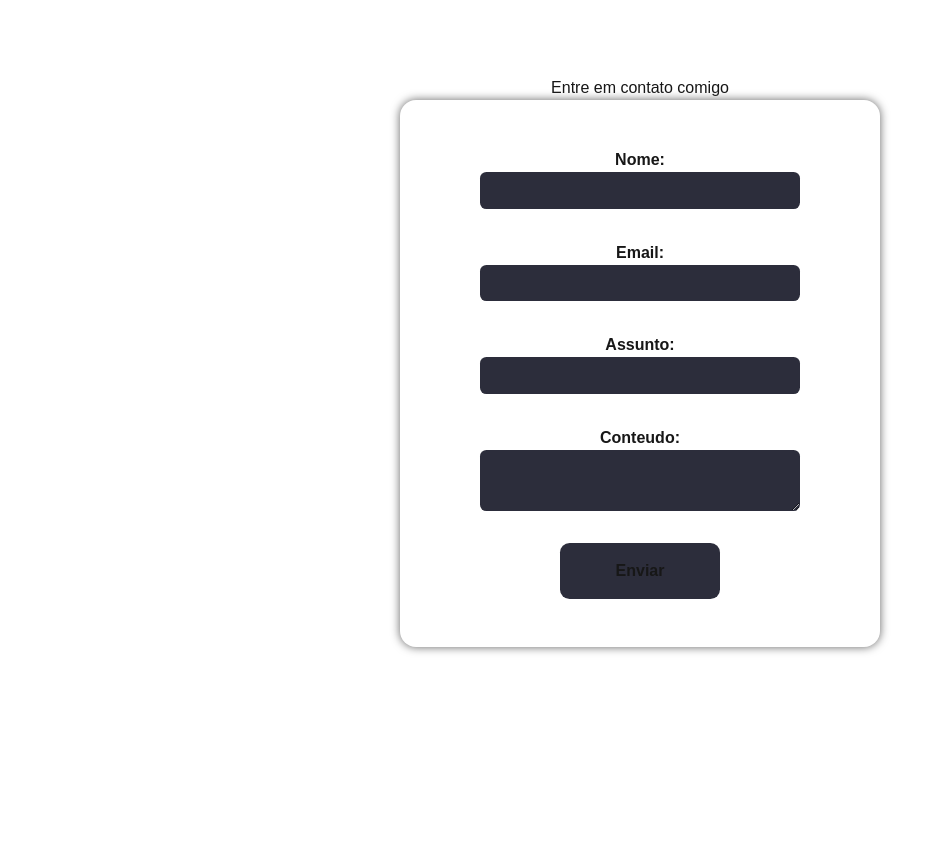
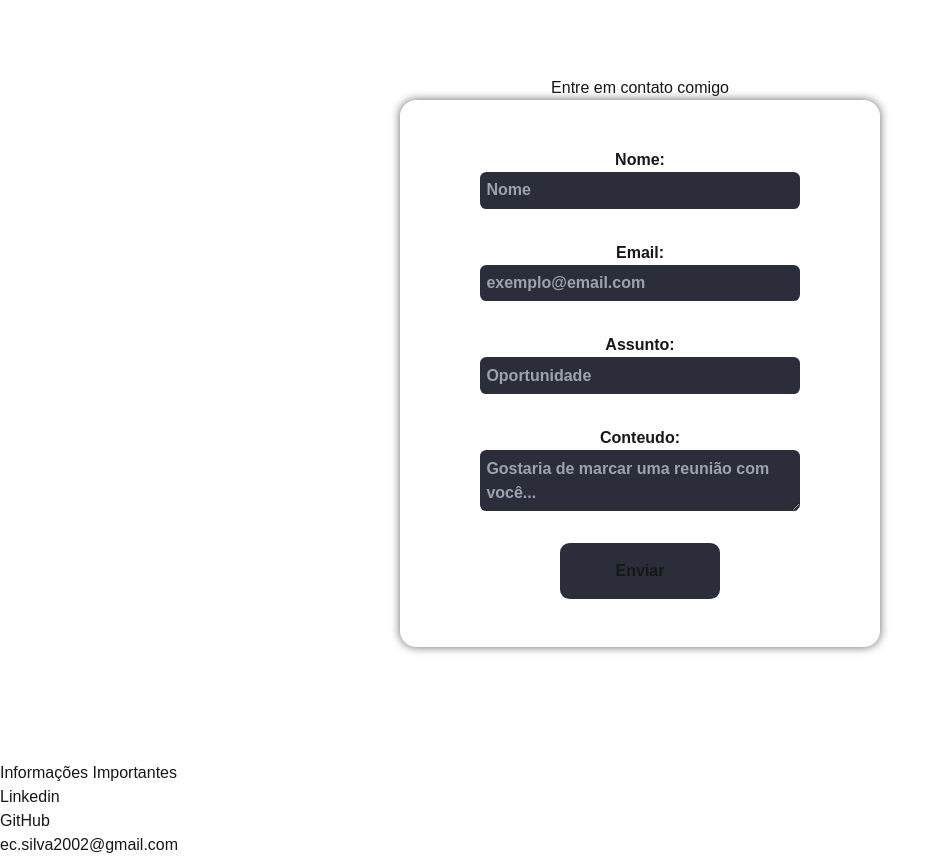
Before and after one commit to ericNKS/_ecsilva, a Next.js app: page / in a window 1280 px wide. Shown: the part 2420-3277 px from the top of the page, without its empty margins (0-949 px from the left). Before the commit the page ends 3181 px from the top, so only its background shows below. Built offline with nearby package versions, Linux system fonts and the light colour scheme.

Commit message:
feat: add email sending

```diff
--- a/src/app/components/contact/contact.tsx
+++ b/src/app/components/contact/contact.tsx
@@ -1,3 +1,6 @@
+'use client'
+
+import { ChangeEvent, useState } from "react";
 import PagesLayout from "../layout/pagesLayout";
 import styles from "./style/Contact.module.css";
 
@@ -12,25 +15,28 @@ export default function Contact() {
                         </h1>
                     </div>
                     <div className={styles.contactSpace}>
+
+                    <form action="https://airform.io/ek.silva.santos@gmail.com" method="post">
                         <div>
                             <label htmlFor="name">
                                 Nome:
                             </label>
-                            <input type="text" id="name" name="name" />
+                            <input type="text" id="name" name="name" placeholder="Nome" />
                             <label htmlFor="email">
                                 Email:
                             </label>
-                            <input type="email" id="email" name="email" />
+                            <input type="email" id="email" name="email" placeholder="exemplo@email.com" />
                             <label htmlFor="assunto">
                                 Assunto:
                             </label>
-                            <input type="text" id="assunto" name="assunto" />
+                            <input type="text" id="assunto" name="assunto" placeholder="Oportunidade"/>
                             <label htmlFor="conteudo">
                                 Conteudo:
                             </label>
-                            <textarea name="conteudo" id="conteudo"></textarea>
-                            <button>Enviar</button>
+                            <textarea name="conteudo" id="conteudo" placeholder="Gostaria de marcar uma reunião com você..." />
+                            <button type="submit">Enviar</button>
                         </div>
+                    </form>
                     </div>
                 </article>
             </PagesLayout>
--- /dev/null
+++ b/src/app/components/footer/footer.tsx
@@ -0,0 +1,32 @@
+export default function Footer() {
+    return(
+        <>
+            <footer className="flex h-44 justify-center place-items-center bg-gray-800 mt-20">
+                <div>
+                    <div>
+                        <h4 className="text-lg font-semibold">
+                            Informações Importantes
+                        </h4>
+                    </div>
+                    <div className="flex justify-center py-4">
+                        <ul className="text-zinc-400 text-md font-bold text-center">
+                            <li className="hover:text-teal-800 hover:pointer">
+                                <a href="https://www.linkedin.com/in/eric-ssantos/" target="linkedin" rel="noopener noreferrer">
+                                    Linkedin
+                                </a>
+                            </li>
+                            <li className="hover:text-teal-800">
+                                <a href="https://github.com/ericNKS" target="linkedin" rel="noopener noreferrer">
+                                    GitHub
+                                </a>
+                            </li>
+                            <li className="hover:text-teal-800">
+                                <a href="mailto:ec.silva2002@gmail.com">ec.silva2002@gmail.com</a>
+                            </li>
+                        </ul>
+                    </div>
+                </div>
+            </footer>
+        </>
+    );
+}
--- a/src/app/components/layout/pagesLayout.tsx
+++ b/src/app/components/layout/pagesLayout.tsx
@@ -7,7 +7,7 @@ interface pagesLayoutProps {
 
 export default function PagesLayout({ children, id }: pagesLayoutProps) {
     return(
-        <section className="relative" id={id}>
+        <section className="relative min-h-screen" id={id}>
             {children}
         </section>
     )
--- a/src/app/page.tsx
+++ b/src/app/page.tsx
@@ -1,4 +1,5 @@
 import Contact from "./components/contact/contact";
+import Footer from "./components/footer/footer";
 import Page from "./components/home/home";
 import Navbar from "./components/navigation/navbar";
 import Project from "./components/Project/project";
@@ -11,6 +12,8 @@ export default function Home() {
             <Page />
             <Project />
             <Contact />
+
+            <Footer />
         </>
     );
 }
```
